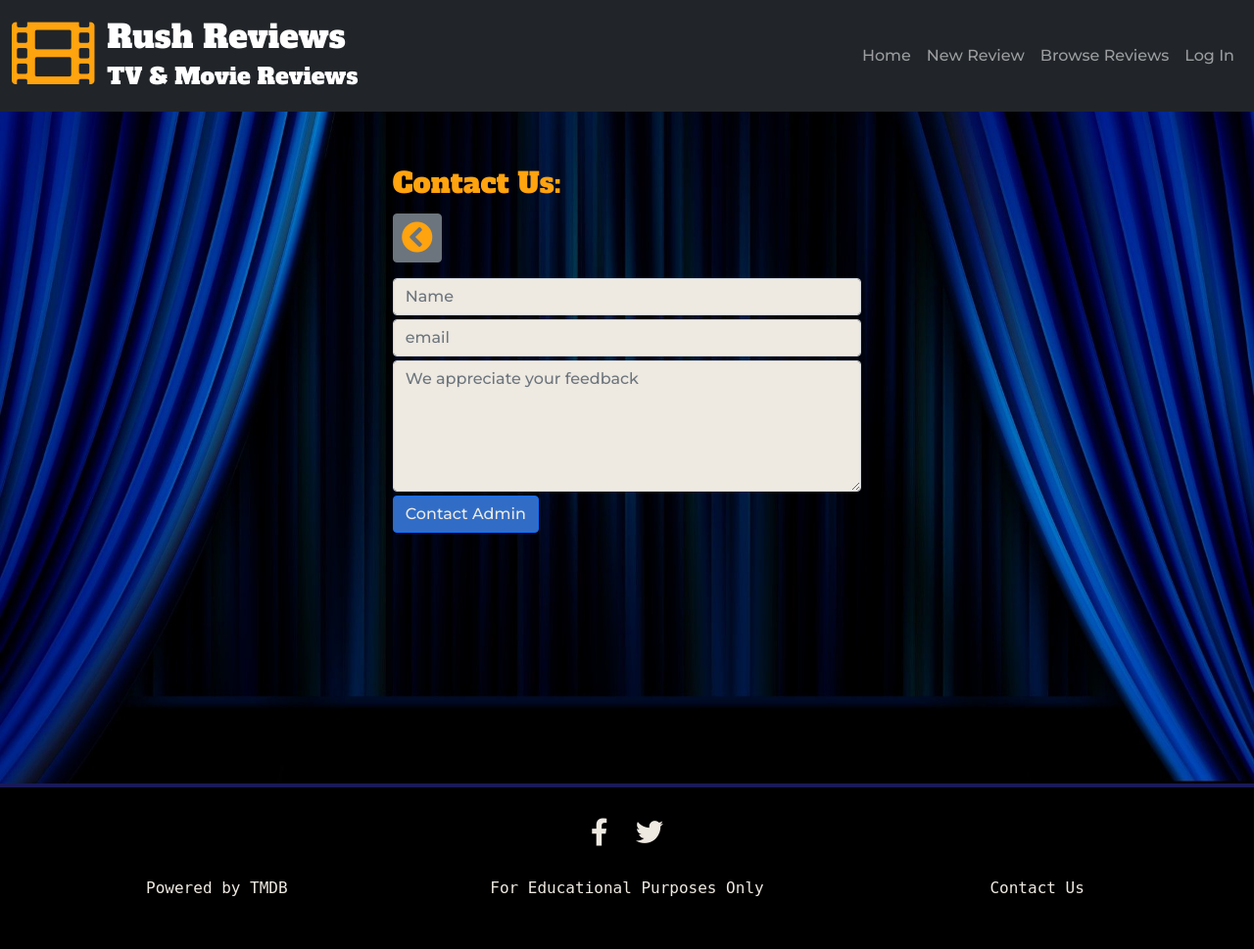
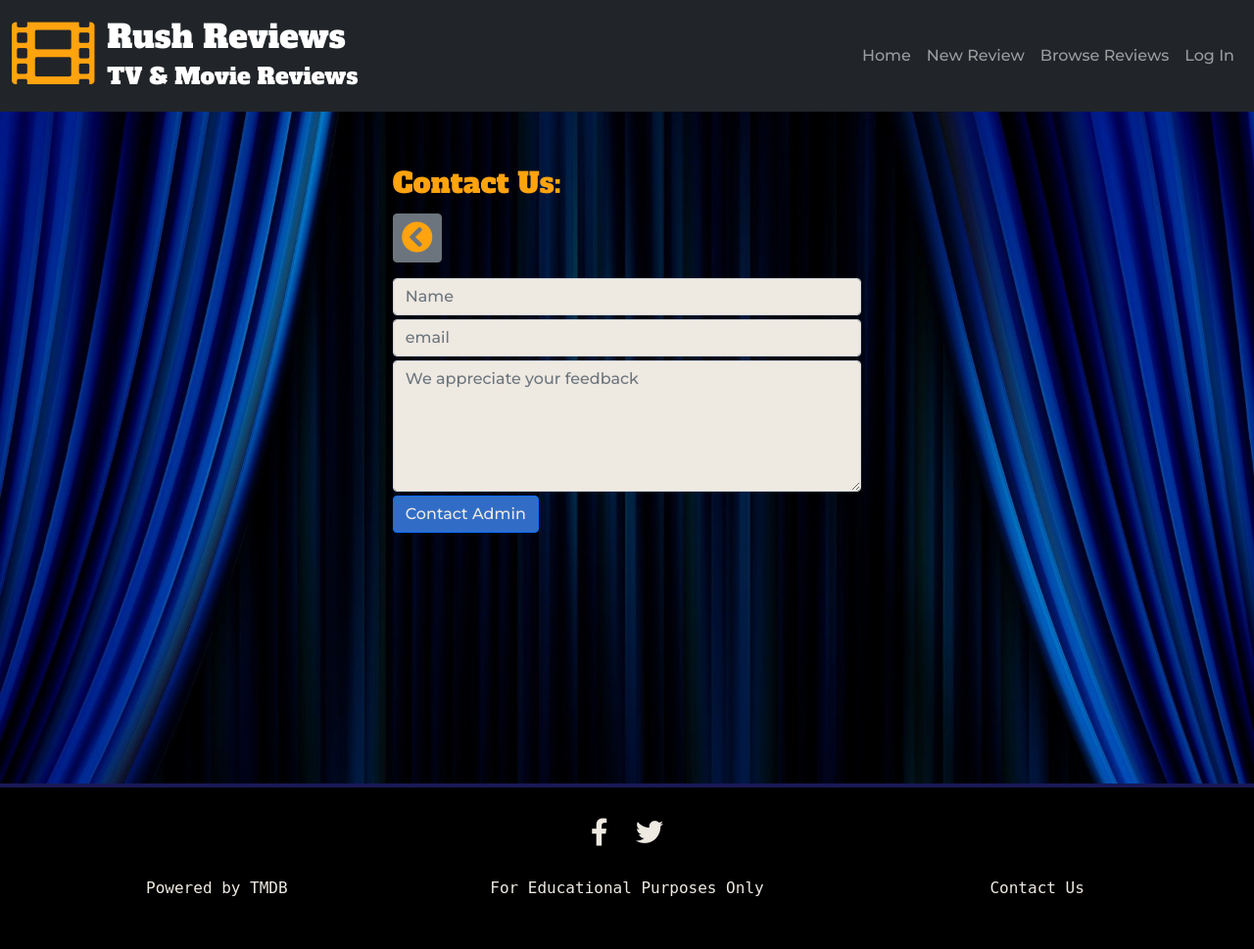
Before and after one commit to robot5000-design/ms3, a Flask app: page /contact in a window 1280 px wide. Shown: the whole page at 98% size. Run offline with Flask 2, Linux system fonts and the light colour scheme; some libraries are stand-ins or nearby versions.

Commit message:
Test backing image height

```diff
--- a/static/css/style.css
+++ b/static/css/style.css
@@ -99,12 +99,9 @@ h2 {
 
 .backing-image {
   background: url(../images/back-image.jpg) no-repeat top center fixed;
-  background-size: 100% 100%;
+  background-size: 100% 120%;
   height: auto;
   position: fixed;
-  display: -webkit-box;
-  display: -ms-flexbox;
-  display: flex;
   top: 0;
   bottom: 0;
   left: 0;
```
